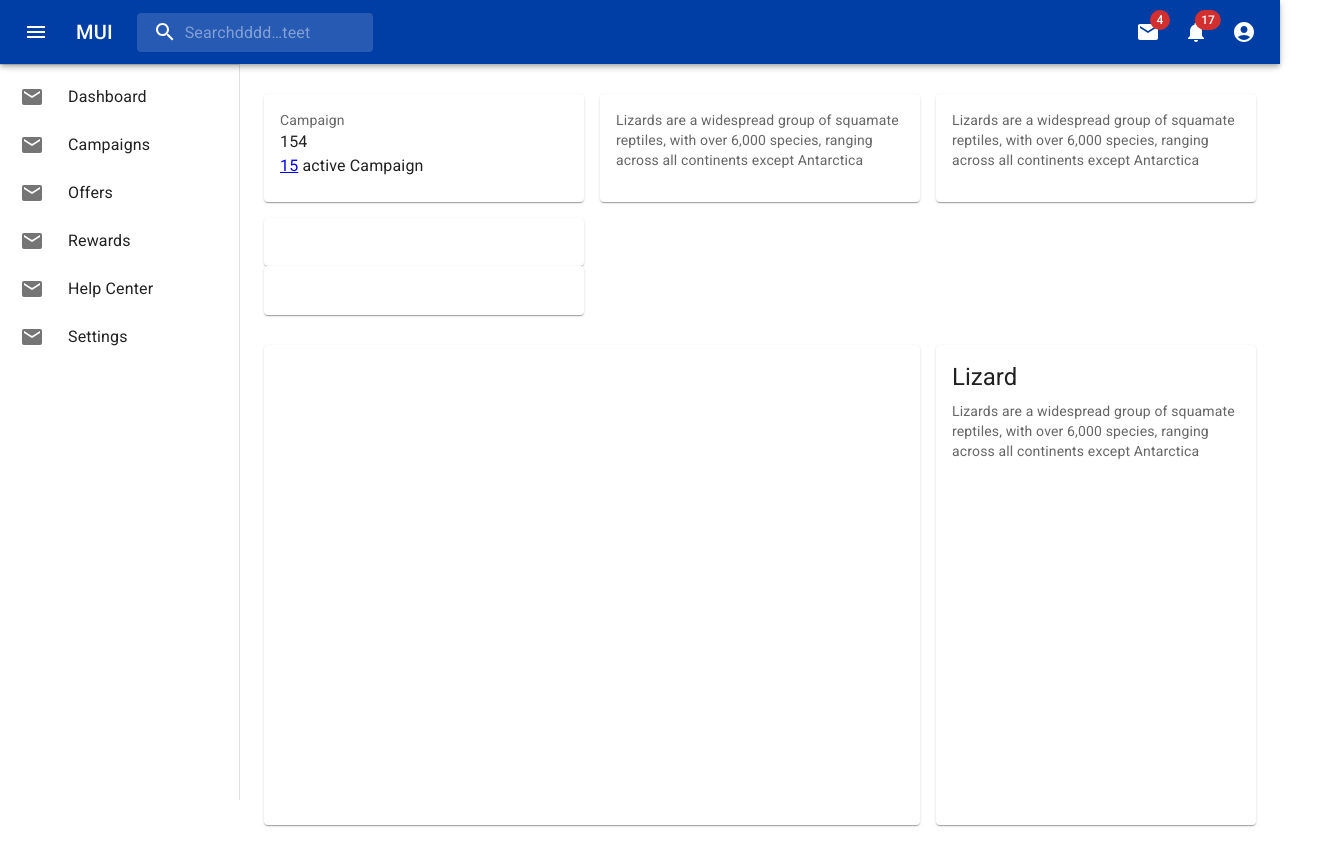
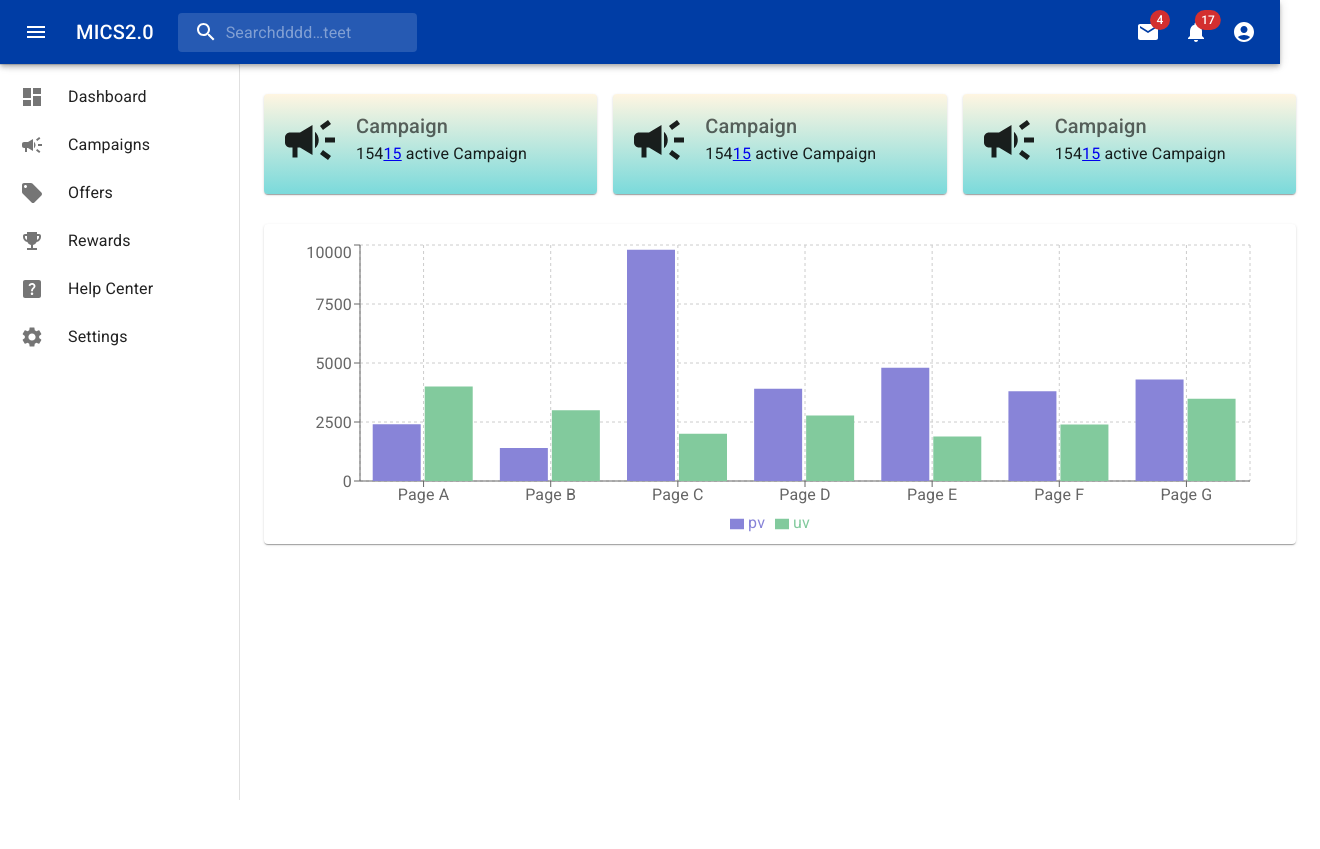
Before and after one commit to sanjeev-sharma-mindtree/frontend_boilerplate, a React app: page / in a window 1280 px wide. Shown: the whole page, 1320 px wide, since content can reach past the window. After the commit the page ends 800 px from the top, so only its background shows below. Built offline with nearby package versions, Linux system fonts and the light colour scheme.

Commit message:
updated  sidebar icons

```diff
--- a/package.json
+++ b/package.json
@@ -23,6 +23,7 @@
     "react": "^18.2.0",
     "react-dom": "^18.2.0",
     "react-router-dom": "^6.8.1",
+    "recharts": "^2.4.3",
     "styled-components": "^5.3.6",
     "yup": "^1.0.0"
   },
--- a/src/components/NavBar.tsx
+++ b/src/components/NavBar.tsx
@@ -184,7 +184,7 @@ export default function NavBar() {
             component="div"
             sx={{ display: { xs: 'none', sm: 'block' } }}
           >
-            MUI
+            MICS2.0
           </Typography>
           <Search>
             <SearchIconWrapper>
--- a/src/components/SideBar.tsx
+++ b/src/components/SideBar.tsx
@@ -17,7 +17,12 @@ import ListItemIcon from '@mui/material/ListItemIcon'
 import ListItemText from '@mui/material/ListItemText'
 import MailIcon from '@mui/icons-material/Mail'
 import { useNavigate } from 'react-router-dom'
-
+import DashboardIcon from '@mui/icons-material/Dashboard'
+import CampaignIcon from '@mui/icons-material/Campaign'
+import LocalOfferIcon from '@mui/icons-material/LocalOffer'
+import EmojiEventsIcon from '@mui/icons-material/EmojiEvents'
+import HelpCenterIcon from '@mui/icons-material/HelpCenter'
+import SettingsIcon from '@mui/icons-material/Settings'
 const drawerWidth = 240
 
 const openedMixin = (theme: Theme): CSSObject => ({
@@ -112,7 +117,7 @@ export default function SideBar() {
                   justifyContent: 'center',
                 }}
               >
-                <MailIcon />
+                <DashboardIcon />
               </ListItemIcon>
               <ListItemText
                 primary="Dashboard"
@@ -142,7 +147,7 @@ export default function SideBar() {
                   justifyContent: 'center',
                 }}
               >
-                <MailIcon />
+                <CampaignIcon />
               </ListItemIcon>
               <ListItemText
                 primary="Campaigns"
@@ -172,7 +177,7 @@ export default function SideBar() {
                   justifyContent: 'center',
                 }}
               >
-                <MailIcon />
+                <LocalOfferIcon />
               </ListItemIcon>
               <ListItemText primary="Offers" sx={{ opacity: open ? 1 : 0 }} />
             </ListItemButton>
@@ -199,7 +204,7 @@ export default function SideBar() {
                   justifyContent: 'center',
                 }}
               >
-                <MailIcon />
+                <EmojiEventsIcon />
               </ListItemIcon>
               <ListItemText primary="Rewards" sx={{ opacity: open ? 1 : 0 }} />
             </ListItemButton>
@@ -226,7 +231,7 @@ export default function SideBar() {
                   justifyContent: 'center',
                 }}
               >
-                <MailIcon />
+                <HelpCenterIcon />
               </ListItemIcon>
               <ListItemText
                 primary="Help Center"
@@ -256,7 +261,7 @@ export default function SideBar() {
                   justifyContent: 'center',
                 }}
               >
-                <MailIcon />
+                <SettingsIcon />
               </ListItemIcon>
               <ListItemText primary="Settings" sx={{ opacity: open ? 1 : 0 }} />
             </ListItemButton>
--- a/src/features/compaigns/Campaigns.tsx
+++ b/src/features/compaigns/Campaigns.tsx
@@ -1,4 +1,5 @@
-import { Typography } from '@mui/material'
+import styled from '@emotion/styled'
+import { Card, Typography } from '@mui/material'
 import { Box } from '@mui/system'
 import SideBar from '../../components/SideBar'
 const Campaigns = () => {
@@ -6,6 +7,7 @@ const Campaigns = () => {
     <>
       <Box sx={{ display: 'flex' }}>
         <SideBar />
+
         <Box component="main" sx={{ flexGrow: 1, p: 3 }}>
           <h1>Campaign</h1>
         </Box>
--- a/src/features/home/Dashboard.tsx
+++ b/src/features/home/Dashboard.tsx
@@ -10,7 +10,66 @@ import {
 import { Box } from '@mui/system'
 import SideBar from '../../components/SideBar'
 import Grid from '@mui/material/Grid'
+import styled from '@emotion/styled'
+import CampaignIcon from '@mui/icons-material/Campaign'
+import {
+  BarChart,
+  Bar,
+  XAxis,
+  YAxis,
+  CartesianGrid,
+  Tooltip,
+  Legend,
+} from 'recharts'
+const data = [
+  {
+    name: 'Page A',
+    uv: 4000,
+    pv: 2400,
+    amt: 2400,
+  },
+  {
+    name: 'Page B',
+    uv: 3000,
+    pv: 1398,
+    amt: 2210,
+  },
+  {
+    name: 'Page C',
+    uv: 2000,
+    pv: 9800,
+    amt: 2290,
+  },
+  {
+    name: 'Page D',
+    uv: 2780,
+    pv: 3908,
+    amt: 2000,
+  },
+  {
+    name: 'Page E',
+    uv: 1890,
+    pv: 4800,
+    amt: 2181,
+  },
+  {
+    name: 'Page F',
+    uv: 2390,
+    pv: 3800,
+    amt: 2500,
+  },
+  {
+    name: 'Page G',
+    uv: 3490,
+    pv: 4300,
+    amt: 2100,
+  },
+]
+
 const Dashboard = () => {
+  const CampaignCard = styled(Card)({
+    background: `linear-gradient(0deg, rgba(34,193,195,0.6) 0%, rgba(253,187,45,0.14066876750700286) 100%)`,
+  })
   return (
     <>
       <Box height={70} />
@@ -20,82 +79,92 @@ const Dashboard = () => {
           <Grid container spacing={2}>
             <Grid item xs={12}>
               <Stack spacing={2} direction="row">
-                <Card sx={{ width: `50%`, height: `140` }}>
+                <CampaignCard sx={{ width: `50%`, height: `140` }}>
                   <CardContent>
-                    <Typography variant="body2" color="text.secondary">
+                    <Stack spacing={2} direction="row">
+                      <CampaignIcon sx={{ fontSize: 60 }} />
+
+                      <Stack>
+                        <Typography variant="h6" color="text.secondary">
                           Campaign
                         </Typography>
                         <Typography>
                           <span>154</span>
-                    </Typography>
-                    <Typography>
                           <span>
                             <a href="#">15</a> active Campaign
                           </span>
                         </Typography>
+                      </Stack>
+                    </Stack>
                   </CardContent>
-                </Card>
-                <Card sx={{ width: `50%`, height: `140` }}>
+                </CampaignCard>
+                <CampaignCard sx={{ width: `50%`, height: `140` }}>
                   <CardContent>
-                    <Typography variant="body2" color="text.secondary">
-                      Lizards are a widespread group of squamate reptiles, with
-                      over 6,000 species, ranging across all continents except
-                      Antarctica
+                    <Stack spacing={2} direction="row">
+                      <CampaignIcon sx={{ fontSize: 60 }} />
+
+                      <Stack>
+                        <Typography variant="h6" color="text.secondary">
+                          Campaign
                         </Typography>
+                        <Typography>
+                          <span>154</span>
+
+                          <span>
+                            <a href="#">15</a> active Campaign
+                          </span>
+                        </Typography>
+                      </Stack>
+                    </Stack>
                   </CardContent>
-                </Card>
-                <Card sx={{ width: `50%`, height: `140` }}>
+                </CampaignCard>
+                <CampaignCard sx={{ width: `50%`, height: `140` }}>
                   <CardContent>
-                    <Typography variant="body2" color="text.secondary">
-                      Lizards are a widespread group of squamate reptiles, with
-                      over 6,000 species, ranging across all continents except
-                      Antarctica
+                    <Stack spacing={2} direction="row">
+                      <CampaignIcon sx={{ fontSize: 60 }} />
+
+                      <Stack>
+                        <Typography variant="h6" color="text.secondary">
+                          Campaign
                         </Typography>
+                        <Typography>
+                          <span>154</span>
+
+                          <span>
+                            <a href="#">15</a> active Campaign
+                          </span>
+                        </Typography>
+                      </Stack>
+                    </Stack>
                   </CardContent>
-                </Card>
-              </Stack>
-            </Grid>
-            <Grid item xs={4}>
-              <Stack spacin={2}>
-                <Card sx={{ maxWidth: 345 }}>
-                  <CardContent>
-                    <Typography
-                      gutterBottom
-                      variant="h5"
-                      component="div"
-                    ></Typography>
-                  </CardContent>
-                </Card>
-                <Card sx={{ maxWidth: 345 }}>
-                  <CardContent>
-                    <Typography
-                      gutterBottom
-                      variant="h5"
-                      component="div"
-                    ></Typography>
-                  </CardContent>
-                </Card>
+                </CampaignCard>
               </Stack>
             </Grid>
           </Grid>
           <Box height={30} />
           <Grid container spacing={2}>
-            <Grid item xs={8}>
-              <Card sx={{ height: `60vh` }}>
-                <CardContent></CardContent>
-              </Card>
-            </Grid>
-            <Grid item xs={4}>
-              <Card sx={{ height: `60vh` }}>
+            <Grid item xs={12}>
+              <Card sx={{ height: `40vh` }}>
                 <CardContent>
-                  <Typography gutterBottom variant="h5" component="div">
-                    Lizard
-                  </Typography>
-                  <Typography variant="body2" color="text.secondary">
-                    Lizards are a widespread group of squamate reptiles, with
-                    over 6,000 species, ranging across all continents except
-                    Antarctica
-                  </Typography>
+                  <BarChart
+                    width={1000}
+                    height={300}
+                    data={data}
+                    margin={{
+                      top: 5,
+                      right: 30,
+                      left: 20,
+                      bottom: 5,
+                    }}
+                  >
+                    <CartesianGrid strokeDasharray="3 3" />
+                    <XAxis dataKey="name" />
+                    <YAxis />
+                    <Tooltip />
+                    <Legend />
+                    <Bar dataKey="pv" fill="#8884d8" />
+                    <Bar dataKey="uv" fill="#82ca9d" />
+                  </BarChart>
                 </CardContent>
               </Card>
             </Grid>
--- a/src/style.css
+++ b/src/style.css
@@ -1,3 +1,6 @@
 h1 {
   color: darksalmon;
 }
+body{
+  background-color: antiquewhite;
+}
```
Also changed, not shown: src/styles/dashboard.css (added). Lines whose indentation alone changed are shown as unchanged.
